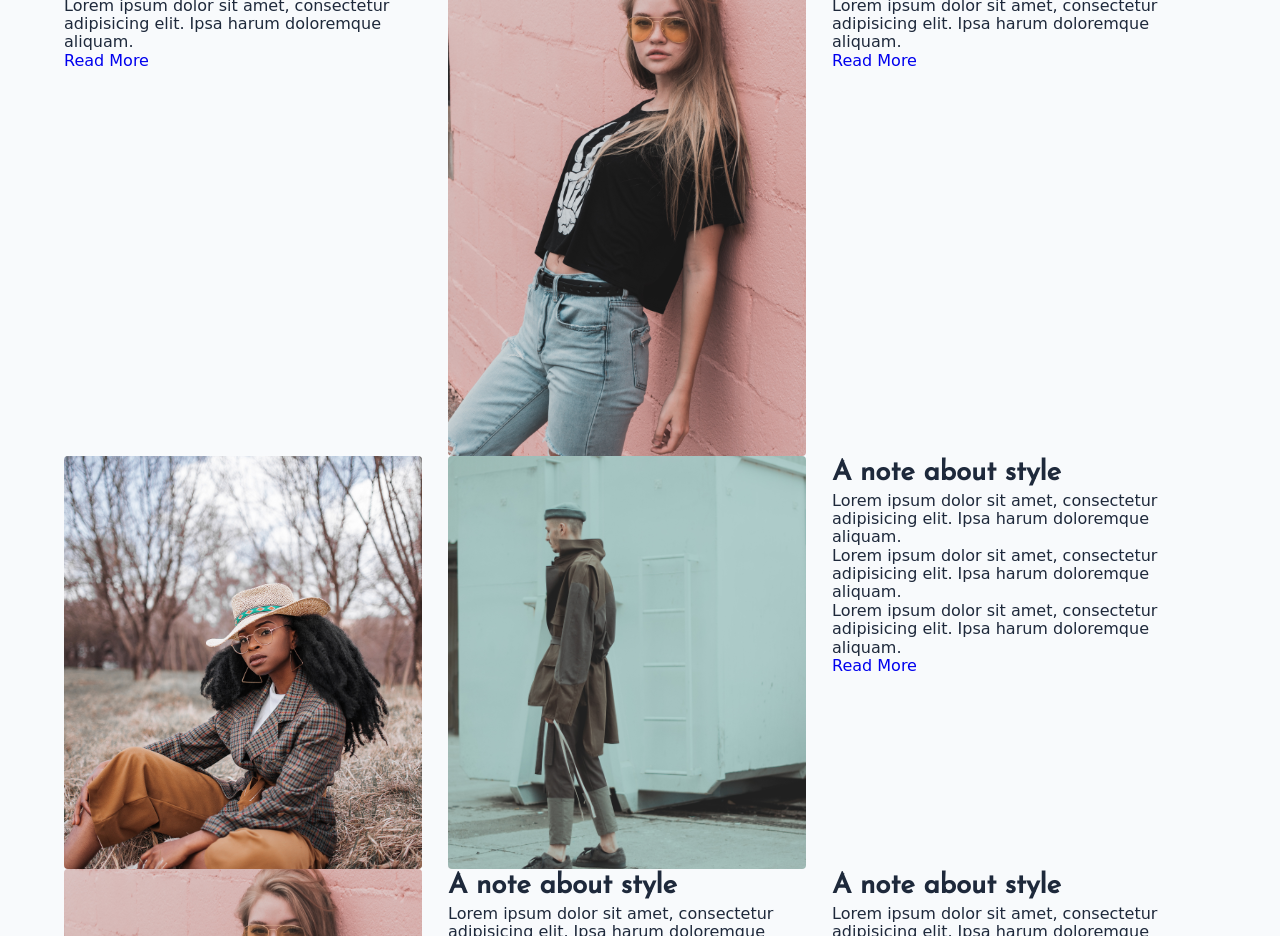
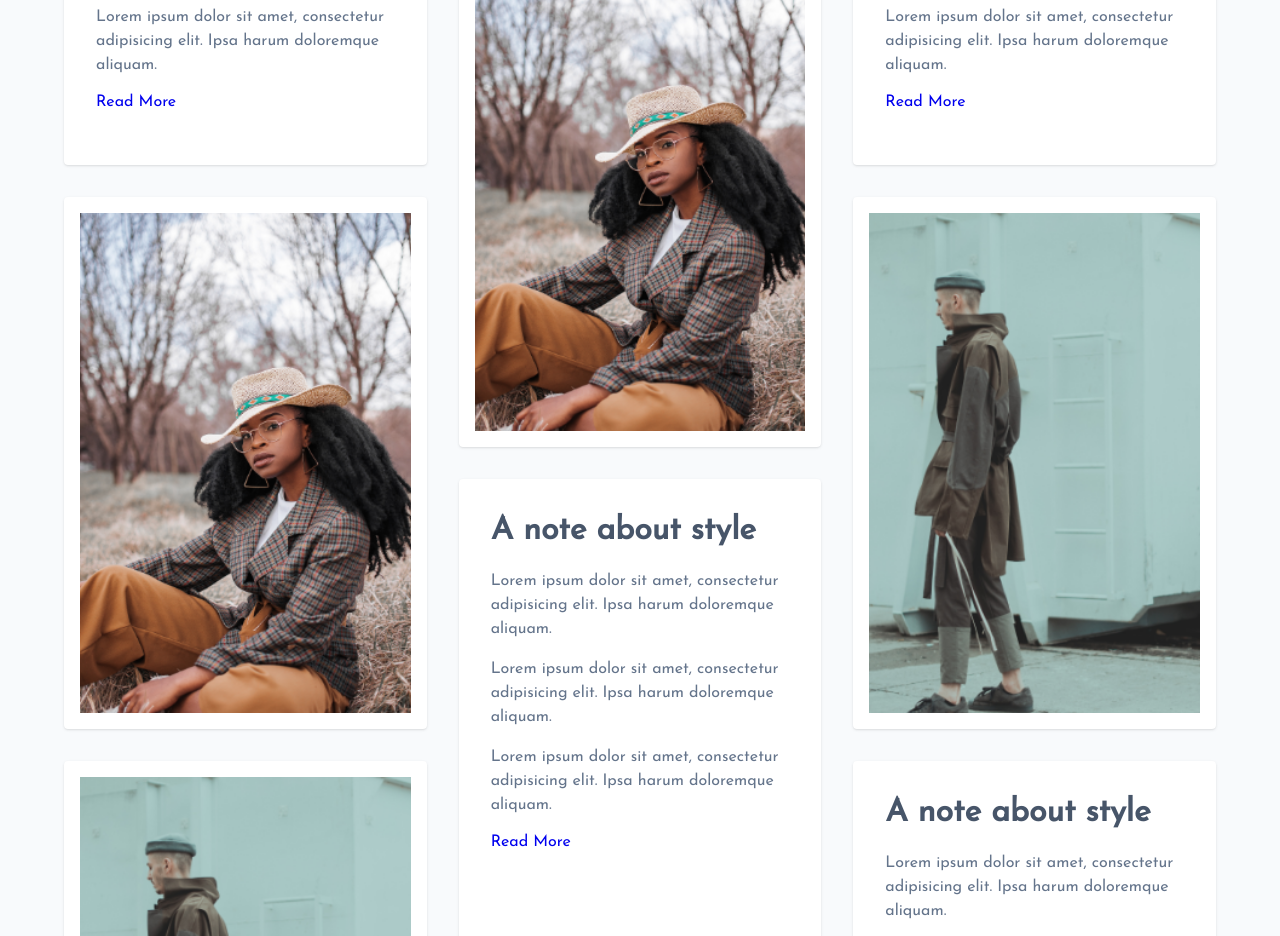
Before and after one commit to abrarzahed/masonary-grid-layout, a plain HTML site: page index.html in a window 1280 px wide. Shown: the part 205-1141 px from the top of the page. Drawn offline with Linux system fonts and the light colour scheme.

Commit message:
completed

```diff
--- a/css/base.css
+++ b/css/base.css
@@ -7,7 +7,7 @@ html {
 :root {
   /** Fonts */
   --headingFont: "Josefin Sans", sans-serif;
-  --bodyFont: "Kalam", cursive;
+  --bodyFont: "Josefin Sans", sans-serif;
   --smallText: 0.9em;
   --letterSpacing: 0.02em;
 
@@ -83,9 +83,9 @@ html {
 }
 
 body {
-  font-family: var(--bodyFont);
+  font-family: var(--headingFont);
   font-weight: 400;
-  color: var(--gray-800);
+  color: var(--gray-500);
   background: var(--gray-50);
 }
 
@@ -100,6 +100,7 @@ h4,
 h5 {
   margin: 0;
   font-family: var(--headingFont);
+  color: var(--gray-600);
   line-height: 1.3;
 }
 
--- a/index.html
+++ b/index.html
@@ -22,7 +22,7 @@
       </nav>
     </header>
     <main>
-      <div>
+      <div class="short">
         <h3>A note about style</h3>
         <p>
           Lorem ipsum dolor sit amet, consectetur adipisicing elit. Ipsa harum
@@ -30,10 +30,10 @@
         </p>
         <a href="#">Read More</a>
       </div>
-      <div>
-        <img src="./img/1.png" alt="" />
+      <div class="tall">
+        <img class="img-100" src="./img/2.png" alt="" />
       </div>
-      <div>
+      <div class="short">
         <h3>A note about style</h3>
         <p>
           Lorem ipsum dolor sit amet, consectetur adipisicing elit. Ipsa harum
@@ -41,13 +41,14 @@
         </p>
         <a href="#">Read More</a>
       </div>
-      <div>
-        <img src="./img/2.png" alt="" />
+      <div class="tall">
+        <img class="img-100" src="./img/2.png" alt="" />
       </div>
-      <div>
-        <img src="./img/3.png" alt="" />
+
+      <div class="tall">
+        <img class="img-100" src="./img/3.png" alt="" />
       </div>
-      <div>
+      <div class="tall">
         <h3>A note about style</h3>
         <p>
           Lorem ipsum dolor sit amet, consectetur adipisicing elit. Ipsa harum
@@ -63,10 +64,10 @@
         </p>
         <a href="#">Read More</a>
       </div>
-      <div>
-        <img src="./img/1.png" alt="" />
+      <div class="tall">
+        <img class="img-100" src="./img/3.png" alt="" />
       </div>
-      <div>
+      <div class="short">
         <h3>A note about style</h3>
         <p>
           Lorem ipsum dolor sit amet, consectetur adipisicing elit. Ipsa harum
@@ -74,7 +75,7 @@
         </p>
         <a href="#">Read More</a>
       </div>
-      <div>
+      <div class="short">
         <h3>A note about style</h3>
         <p>
           Lorem ipsum dolor sit amet, consectetur adipisicing elit. Ipsa harum
--- a/sass/style.scss
+++ b/sass/style.scss
@@ -2,6 +2,10 @@ header {
   background: var(--white);
   box-shadow: var(--shadow-2);
   padding: 10px;
+  position: fixed;
+  top: 0;
+  left: 0;
+  min-width: 100%;
   nav {
     max-width: 1400px;
     margin: 0 auto;
@@ -10,6 +14,15 @@ header {
     align-items: center;
     justify-content: space-between;
     text-align: center;
+    @media screen and(max-width: 700px) {
+      grid-template-columns: repeat(4, 1fr);
+    }
+    a {
+      font-family: var(--headingFont);
+      color: inherit;
+      color: var(--gray-600);
+      font-weight: bold;
+    }
     h1 {
       display: grid;
       align-items: center;
@@ -19,6 +32,14 @@ header {
       text-transform: uppercase;
       letter-spacing: 5px;
       font-family: var(--bodyFont);
+      @media screen and(max-width: 700px) {
+        display: block;
+        grid-column: 1 / span 4;
+        grid-row: 1 / -1;
+        text-align: center;
+        margin-inline: auto;
+        margin-bottom: 1rem;
+      }
       div:nth-child(1) {
         transform: skew(-10deg);
         background: rgb(168, 2, 2);
@@ -42,7 +63,50 @@ header {
 main {
   max-width: 1200px;
   margin: 56px auto;
+  margin-top: 6rem;
   padding: 24px;
   display: grid;
   grid-template-columns: repeat(3, 1fr);
+  grid-auto-rows: 250px;
+  gap: 32px;
+  @media screen and(max-width: 960px) {
+    grid-template-columns: repeat(2, 1fr);
+  }
+  @media screen and(max-width: 700px) {
+    grid-template-columns: 1fr;
+    max-width: 500px;
+    margin: 16px auto;
+    margin-top: 8rem;
+  }
+
+  div {
+    overflow: hidden;
+    background: #fff;
+    border-radius: var(--borderRadius);
+    box-shadow: var(--shadow-1);
+    border: 16px solid #fff;
+    h3 {
+      font-size: 2rem;
+      padding: 1rem 1rem 0 1rem;
+    }
+    p {
+      line-height: 1.5;
+      margin-top: 1rem;
+      padding: 0 1rem 0 1rem;
+    }
+    a {
+      margin-top: 1rem;
+      display: block;
+      padding: 0 1rem 0 1rem;
+    }
+    img {
+      height: 100%;
+    }
+    &.short {
+      grid-row: span 1;
+    }
+    &.tall {
+      grid-row: span 2;
+    }
+  }
 }
```
Also changed, not shown: css/style.css, 1 other file.
